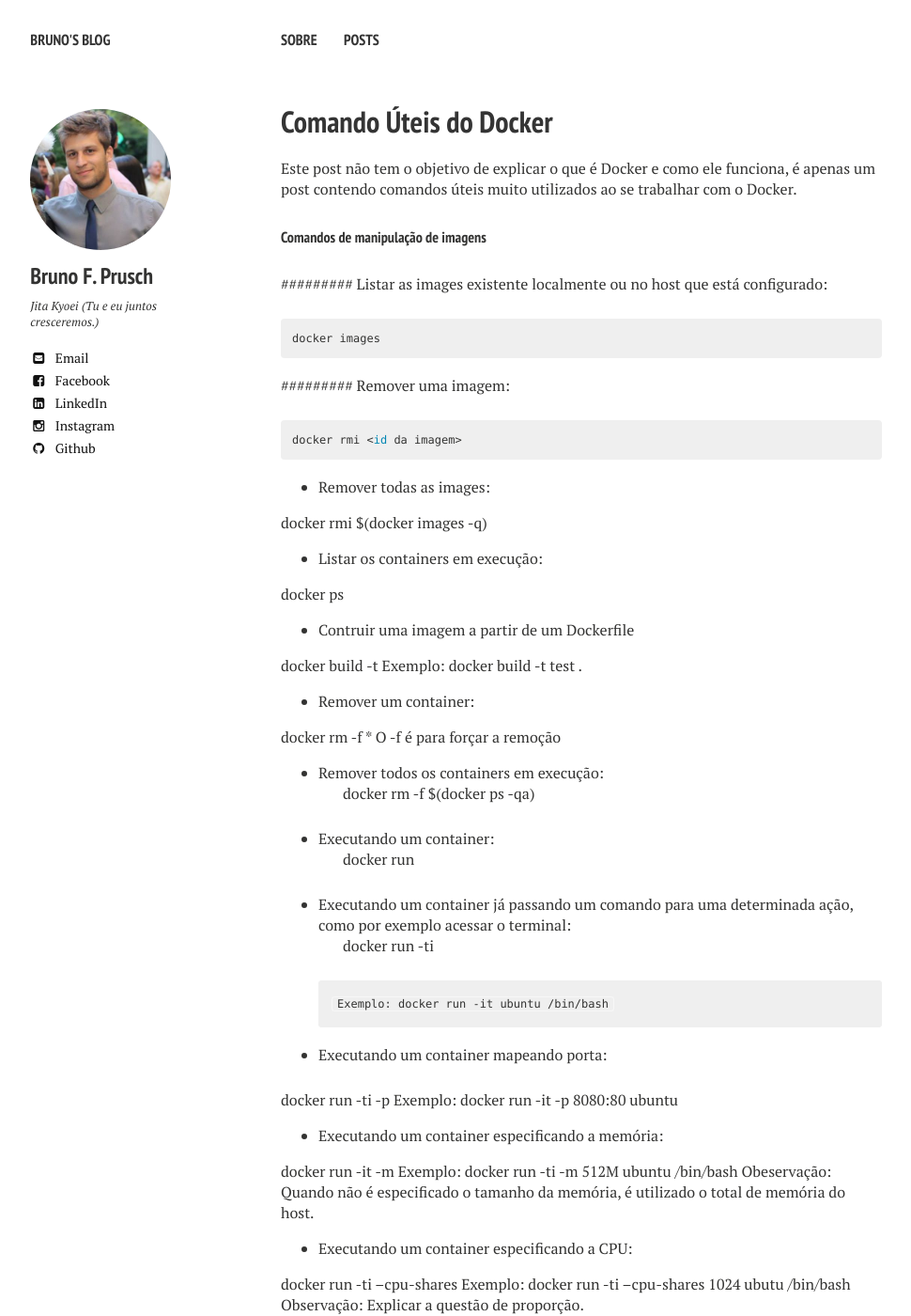
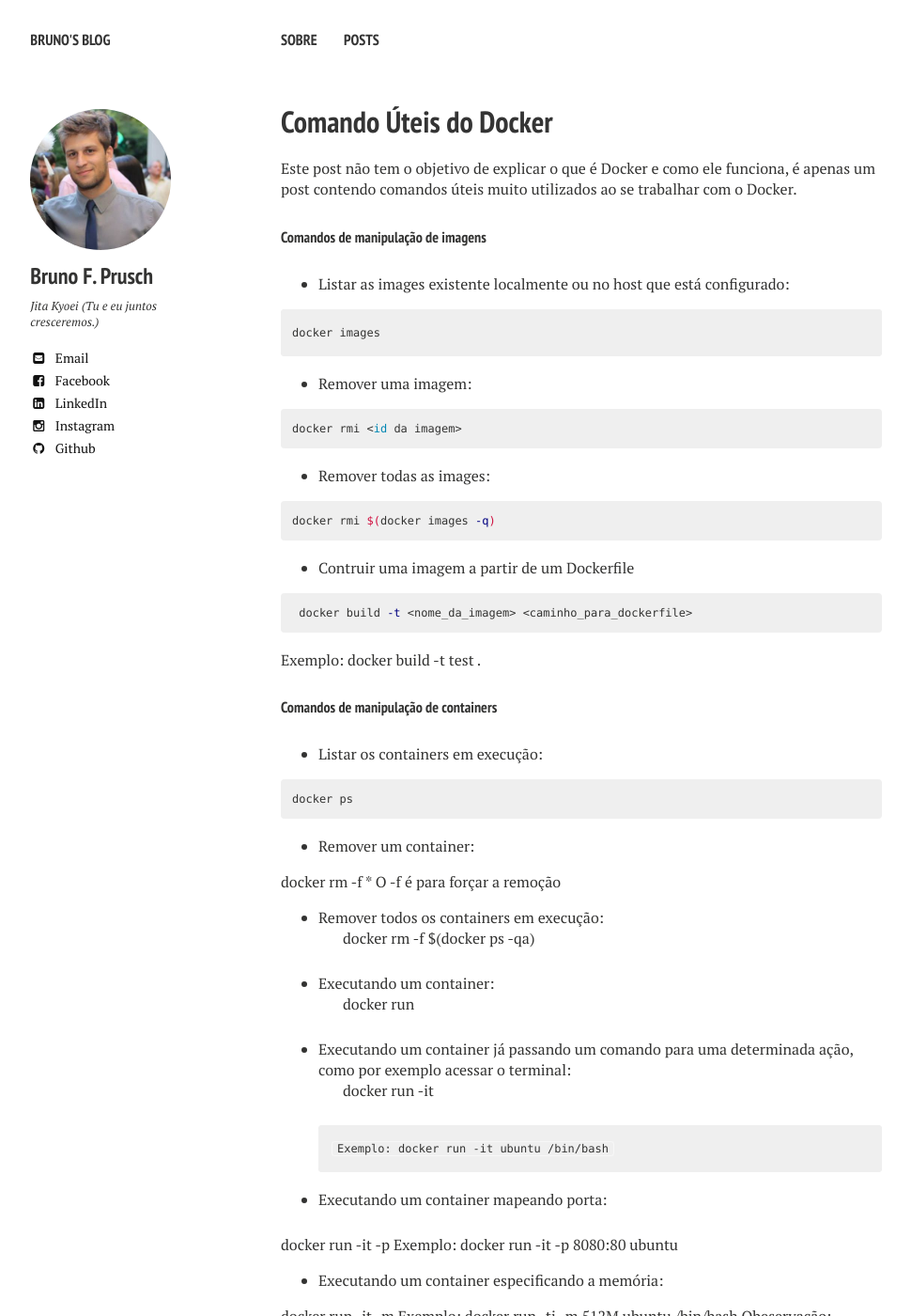
Before and after one commit to brunofprusch/brunofprusch.github.io, a Jekyll site: the page built from _posts/2017-05-07-Comandos-Uteis-do-Docker.md, in a window 1280 px wide and 1400 px high. Shown: the whole window at 94% size, without its empty margins (21-991 px from the left). Built offline with Jekyll 4.4.1, drawn with Linux system fonts in a browser that asks for light colours; nearby versions of some CDN libraries; comment, search, counter and statistics services are not loaded.

Commit message:
Change the highlight form used.

````diff
--- a/_posts/2017-05-07-Comandos-Uteis-do-Docker.md
+++ b/_posts/2017-05-07-Comandos-Uteis-do-Docker.md
@@ -11,36 +11,47 @@ Este post não tem o objetivo de explicar o que é Docker e como ele funciona,
 
 ##### Comandos de manipulação de imagens
 
-######### Listar as images existente localmente ou no host que está configurado:
 
-{% highlight bash %}
+- Listar as images existente localmente ou no host que está configurado:
+
+```bash
 docker images
-{% endhighlight %}
+```
 
-######### Remover uma imagem:
+- Remover uma imagem:
 
 {% highlight bash %}
 docker rmi <id da imagem>
 {% endhighlight %}
 
- - Remover todas as images:
 
- 	docker rmi $(docker images -q)
+- Remover todas as images:
+
+{% highlight bash %}
+docker rmi $(docker images -q)
+{% endhighlight %}
 
 
- - Listar os containers em execução:
+- Contruir uma imagem a partir de um Dockerfile
 
- 	docker ps
+{% highlight bash %}
+ docker build -t <nome_da_imagem> <caminho_para_dockerfile>
+{% endhighlight %}
+
+Exemplo: docker build -t test .
 
 
- - Contruir uma imagem a partir de um Dockerfile
-
- 	docker build -t <nome_da_imagem> <caminho_para_dockerfile>
-
- 		Exemplo: docker build -t test .
+##### Comandos de manipulação de containers
 
 
- - Remover um container:
+- Listar os containers em execução:
+
+{% highlight bash %}
+docker ps
+{% endhighlight %}
+
+
+- Remover um container:
 
  	docker rm -f <id do container>
 
@@ -59,14 +70,14 @@ docker rmi <id da imagem>
 
  -  Executando um container já passando um comando para uma determinada ação, como por exemplo acessar o terminal:
 
-	docker run -ti <nome da imagem> <comando>
+	docker run -it <nome da imagem> <comando>
 
 		Exemplo: docker run -it ubuntu /bin/bash
 
 
  - Executando um container mapeando porta:
 
- 	docker run -ti -p <portas> <nome da imagem>
+ 	docker run -it -p <portas> <nome da imagem>
 
  		Exemplo: docker run -it -p 8080:80 ubuntu
 
````
